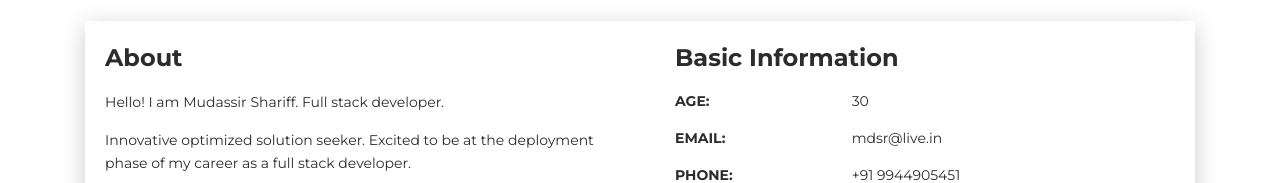
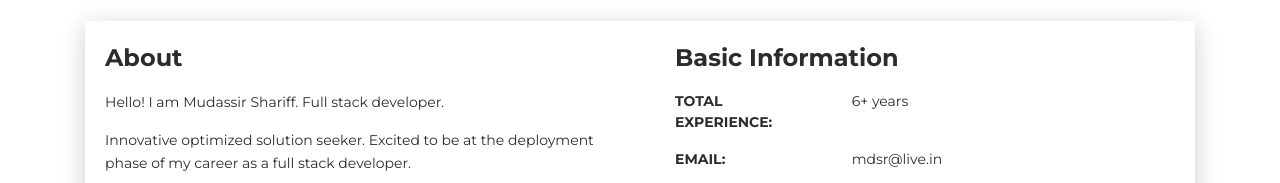
Before and after one commit to mdsr/realmudassir.github.io, a plain HTML site: page index.html in a window 1280 px wide. Shown: the part 599-782 px from the top of the page. Drawn offline with Linux system fonts and the light colour scheme.

Commit message:
Changes age to experience

```diff
--- a/index.html
+++ b/index.html
@@ -104,8 +104,8 @@
                 <div class="card-body">
                   <div class="h4 mt-0 title">Basic Information</div>
                   <div class="row">
-                    <div class="col-sm-4"><strong class="text-uppercase">Age:</strong></div>
-                    <div class="col-sm-8">30</div>
+                    <div class="col-sm-4"><strong class="text-uppercase">Total experience:</strong></div>
+                    <div class="col-sm-8">6+ years</div>
                   </div>
                   <div class="row mt-3">
                     <div class="col-sm-4"><strong class="text-uppercase">Email:</strong></div>
```
